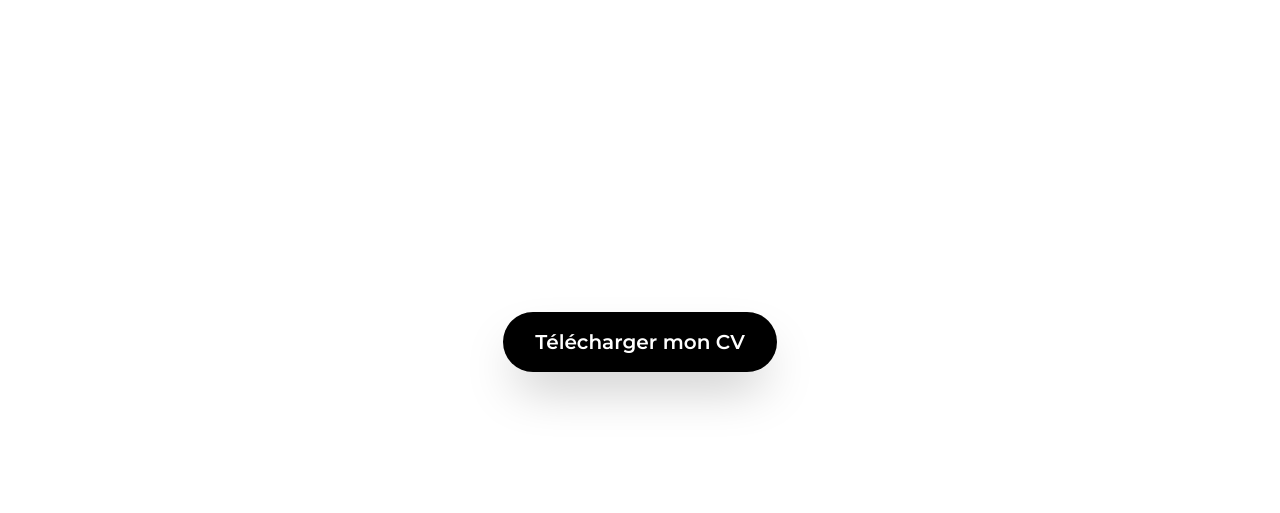
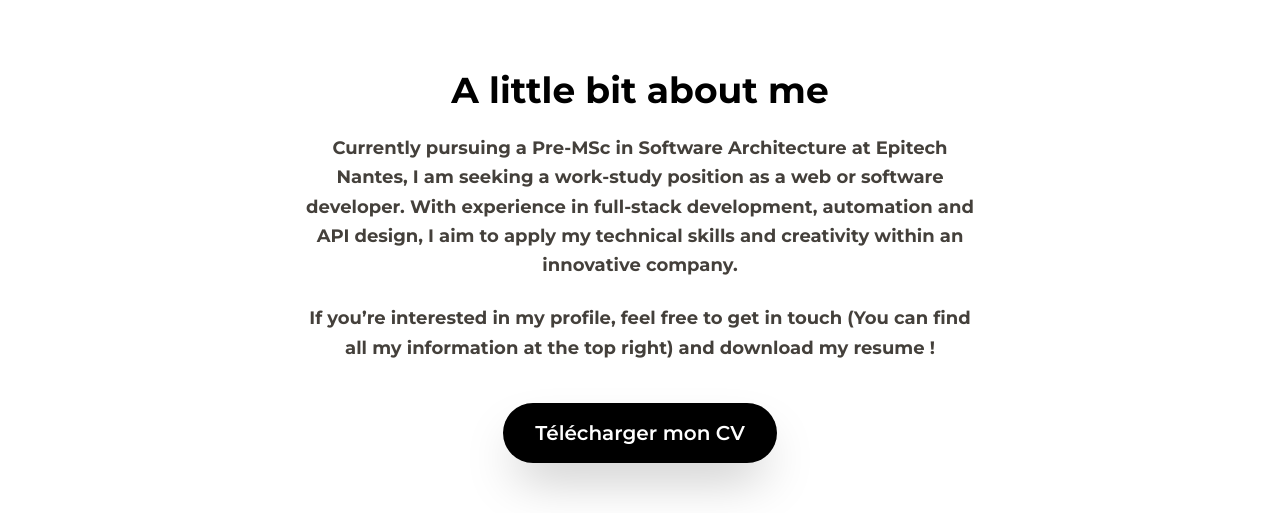
Before and after one commit to naiso-a/2025-Porfolio, a React (Vite) app: page / in a window 1280 px wide. Shown: the part 858-1371 px from the top of the page. Built offline with nearby package versions, Linux system fonts and the light colour scheme.

Commit message:
fix [ home ] : improve design

```diff
--- a/src/components/Home.jsx
+++ b/src/components/Home.jsx
@@ -13,52 +13,59 @@ export default function Home() {
     const imageRef = useRef(null);
 
     useEffect(() => {
-
-        // Side from the left for the photo
+        // animation d'entrée de l'image
+        if (imageRef.current) {
             animate(imageRef.current, {
                 translateX: [-100, 0],
                 opacity: [0, 1],
                 rotate: [-10, 0],
-            duration: 1600,
+                duration: 900,
                 easing: "spring(1, 80, 10, 0)"
             });
+        }
 
-        // Animation au scroll (full anime.js)
-        const handleScroll = () => {
+        // Scroll handler performant : update direct des styles via rAF
+        let ticking = false;
+        const onScroll = () => {
             const scrollTop = window.scrollY;
-            const windowHeight = window.innerHeight;
+            if (!ticking) {
+                ticking = true;
+                window.requestAnimationFrame(() => {
+                    const sectionHeight = sectionRef.current?.clientHeight || window.innerHeight;
+                    const progress = Math.min(scrollTop / sectionHeight, 1);
 
-            // progression entre 0 et 1
-            const progress = Math.min(scrollTop / windowHeight, 1);
+                    if (videoRef.current) {
+                        videoRef.current.style.opacity = String(1 - progress);
+                    }
 
-            // Anime opacity de la vidéo
-            animate(videoRef.current, {
-                duration: 800, // ← ralentir / accélérer
-                easing: "easeOutQuad"
+                    if (sectionRef.current) {
+                        sectionRef.current.style.transform = `translateY(${100 - progress * 100}%)`;
+                    }
+
+                    if (imageRef.current) {
+                        imageRef.current.style.transform = `translateY(${progress * -30}px) rotate(${progress * -4}deg) scale(${1 - progress * 0.06})`;
+                    }
+
+                    ticking = false;
                 });
-
-            // Anime translateY de la section suivante
-            animate(sectionRef.current, {
-                translateY: `${100 - progress * 100}%`,
-                duration: 100, // durée de la transition
-                //easing: "easeOutExpo"
-            });
+            }
         };
 
-
-        window.addEventListener("scroll", handleScroll);
+        window.addEventListener("scroll", onScroll, { passive: true });
+        onScroll();
 
         return () => {
-            window.removeEventListener("scroll", handleScroll);
+            window.removeEventListener("scroll", onScroll);
         };
     }, []);
 
     return (
-        <div ref={root} className="relative w-full h-[100vh]">
+        <div className="relative w-full h-[110vh]">
             {/* Section vidéo */}
             <div
                 ref={videoRef}
-                className="absolute top-0 left-0 w-full h-screen overflow-hidden transition-all duration-300"
+                className="absolute top-0 left-0 w-full h-screen overflow-hidden"
+                style={{ willChange: "opacity, transform" }}
             >
                 <video
                     autoPlay
@@ -80,6 +87,7 @@ export default function Home() {
                                 src={martinPhoto}
                                 alt="Martin"
                                 className="w-full h-auto rounded-lg shadow-2xl object-cover"
+                                style={{ willChange: "transform, opacity" }}
                             />
                         </div>
 
@@ -89,7 +97,7 @@ export default function Home() {
                                 Welcome to my Portfolio
                             </h1>
                             <p className="text-white text-lg md:text-xl">
-                                As a student developer at Epitech, I want to put my technical skills and curiosity to work for an innovative team as part of a work-study program.                            </p>
+                                As a student developer at Epitech, I want to put my technical skills and curiosity to work for an innovative team.                            </p>
                         </div>
                     </div>
                 </div>
@@ -98,14 +106,27 @@ export default function Home() {
             {/* Section suivante */}
             <div
                 ref={sectionRef}
-                className="relative z-20 w-full h-screen bg-white flex items-center justify-center"
-                style={{ transform: "translateY(100%)" }}
+                className="relative z-20 w-full h-[100vh] bg-white flex items-start justify-center"
+                style={{ transform: "translateY(100%)", willChange: "transform" }}
             >
-                <div className="flex flex-col items-center gap-8">
+                <div className="max-w-3xl w-full px-6 md:px-12 mx-auto text-center space-y-6 pt-24 md:pt-32">
+                    <h2 className="text-3xl md:text-4xl font-bold text-black">
+                        A little bit about me
+                    </h2>
+
+                    <p className="text-base md:text-lg text-stone-700 leading-relaxed">
+                        Currently pursuing a Pre-MSc in Software Architecture at Epitech Nantes, I am seeking a work-study position as a web or software developer. With experience in full-stack development, automation and API design, I aim to apply my technical skills and creativity within an innovative company.
+                    </p>
+
+                    <p className="text-base md:text-lg text-stone-700 leading-relaxed">
+                        If you’re interested in my profile, feel free to get in touch (You can find all my information at the top right) and download my resume !
+                    </p>
+
+                    <div className="pt-4">
                         <a
                             href={resumePdf}
                             download
-                        className="inline-flex items-center justify-center bg-black text-white px-8 py-4 rounded-full text-xl font-semibold shadow-2xl hover:scale-105 active:scale-95 transition-transform"
+                            className="inline-flex items-center justify-center bg-black text-white px-8 py-4 rounded-full text-lg md:text-xl font-semibold shadow-2xl hover:scale-105 active:scale-95 transition-transform"
                             aria-label="Download CV"
                         >
                             Télécharger mon CV
@@ -113,5 +134,6 @@ export default function Home() {
                     </div>
                 </div>
             </div>
+        </div>
     );
 }
```
Lines whose indentation alone changed are shown as unchanged.
